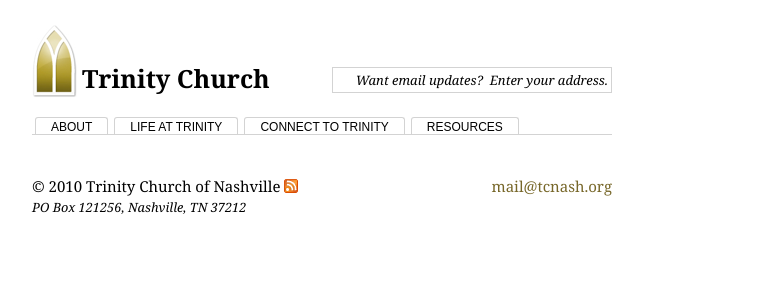
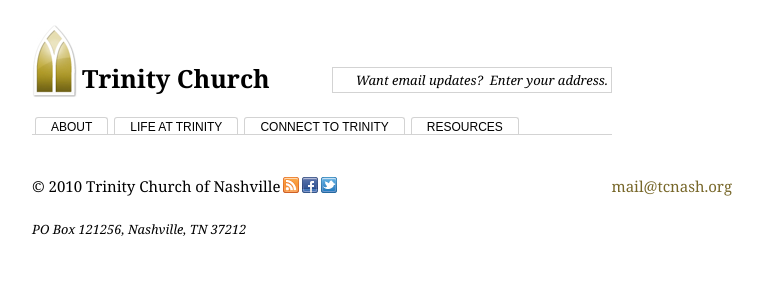
Before and after one commit to drewr/trinitypy, a Django app: template templates/about.html in a window 1280 px wide. Shown: the top 300 px of the page, without its empty margins (138-901 px from the left). Run offline with Django 3.2, Linux system fonts and the light colour scheme; the template is opened without the code that fills it, so the values that code supplies are empty.

Commit message:
Add twitter & facebook icons.

```diff
--- a/static/css/screen.css
+++ b/static/css/screen.css
@@ -159,8 +159,32 @@ span.address {
   padding:0;
 }
 
-a.feedicon img {
-  margin-bottom:-1px;
+a.icon {
+  display:block;
+  float:left;
+  margin:0 0 0 3px;
+  height:16px;
+  width:16px;
+  text-indent:-9999px;
+}
+
+a.feedburner {
+  background:url("/img/feed-icon-16x16.png") no-repeat;
+}
+
+a.facebook {
+  background:url("/img/facebook.png") no-repeat;
+}
+
+a.twitter {
+  background:url("/img/twitter-2.png") no-repeat;
+}
+
+.icontray {
+  float:left;
+  width:57px;
+  height:18px;
+  padding:2px 0 0 0;
 }
 
 #content a:hover {
--- a/templates/base.html
+++ b/templates/base.html
@@ -56,13 +56,18 @@
 
 <!-- Row 3 -->
 
-<div class="grid_5">
+<div class="grid_6">
+<div style="float:left">
 &copy 2010 Trinity Church of Nashville
-<a class="feedicon" href="http://feeds.feedburner.com/TrinityChurchNashville">
-<img src="/img/feed-icon-14x14.png" /></a>
+</div>
+<div class="icontray">
+<a class="icon feedburner" href="http://feeds.feedburner.com/TrinityChurchNashville">Feedburner</a>
+<a class="icon facebook" href="https://www.facebook.com/TrinityNashville">Facebook</a>
+<a class="icon twitter" href="https://www.twitter.com/Trinity37212">Twitter</a>
+</div>
 </div>
 
-<div class="grid_5 infoemail">
+<div class="grid_6 infoemail">
 <a href="mailto:mail@tcnash.org">mail@tcnash.org</a>
 </div>
 
```
Also changed, not shown: static/img/facebook.png (added), static/img/feed-icon-16x16.png (added), static/img/twitter-2.png (added), static/img/twitter.png (added).
